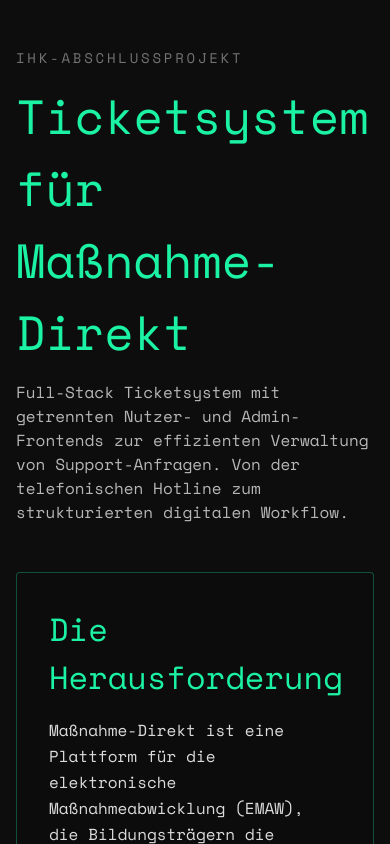
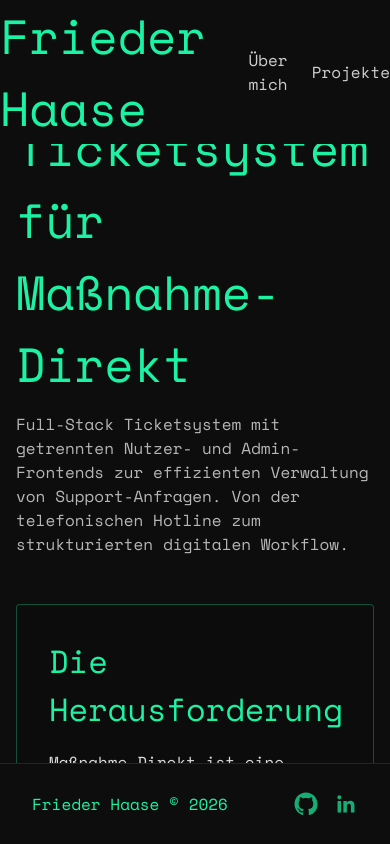
Before and after one commit to frieder-haase/portfolio, a Next.js app: page /projekte/ticketsystem in a window 390 px wide. Shown: the top 844 px of the page. Built offline with nearby package versions, Linux system fonts and the light colour scheme.

Commit message:
reworked aboutme, section snap, reworked header and footer, simplified code and design

```diff
--- a/src/app/globals.css
+++ b/src/app/globals.css
@@ -42,6 +42,16 @@
   font-family: "Space Mono", monospace;
 }
 
+html {
+  scroll-behavior: smooth;
+  scroll-snap-type: y mandatory;
+}
+
+.section-snap {
+  scroll-snap-align: center;
+  scroll-snap-stop: always;
+}
+
 header {
   background: var(--color-black);
   color: var(--color-primary);
@@ -60,7 +70,3 @@
   filter: brightness(0.75) contrast(0.95);
   object-fit: cover;
 }
-
-.bild:hover {
-  /* transform: scale(1.03); */
-}
--- a/src/app/layout.tsx
+++ b/src/app/layout.tsx
@@ -3,7 +3,6 @@
 import "./globals.css";
 import Header from "@/components/header"
 import Footer from "@/components/footer"
-import { IntroProvider } from "@/context/IntroContext"
 
 const spaceMono = Space_Mono({
   weight: ["400", "700"],
@@ -26,11 +25,9 @@
   return (
     <html lang="de">
       <body className={spaceMono.variable}>
-        <IntroProvider>
           <Header />
-          <main className="min-h-screen">{children}</main>
+          <main>{children}</main>
           <Footer />
-        </IntroProvider>
       </body>
     </html>
   );
--- a/src/app/page.tsx
+++ b/src/app/page.tsx
@@ -1,12 +1,10 @@
 import Projekte from "@/components/projekte";
-import Intro from "@/components/introcard";
 import AboutMe from "@/components/aboutme";
 
 
 export default function Home() {
   return (
       <main>
-        <Intro />
         <AboutMe />
         <Projekte />
       </main>
--- a/src/components/aboutme.tsx
+++ b/src/components/aboutme.tsx
@@ -1,16 +1,28 @@
 "use client";
 import { useEffect, useRef, useState } from "react";
+import { TypeAnimation } from "react-type-animation";
 
-const techstack = [
-    { src: "/assets/logos/html.svg", label: "HTML", objectFit: "object-contain" },
-    { src: "/assets/logos/css.svg", label: "CSS", objectFit: "object-contain" },
-    { src: "/assets/logos/javascript.svg", label: "JavaScript", objectFit: "object-contain" },
+interface TechLogo {
+    src: string;
+    label: string;
+    objectFit: string;
+}
+
+const devTools: TechLogo[] = [
     { src: "/assets/logos/react.svg", label: "React", objectFit: "object-contain" },
     { src: "/assets/logos/symfony.svg", label: "Symfony", objectFit: "object-contain" },
     { src: "/assets/logos/nextjs.png", label: "Next.js", objectFit: "object-contain" },
     { src: "/assets/logos/php.svg", label: "PHP", objectFit: "object-contain" },
     { src: "/assets/logos/tailwind.svg", label: "Tailwind CSS", objectFit: "object-contain" },
     { src: "/assets/logos/bootstrap.svg", label: "Bootstrap", objectFit: "object-contain" },
+    { src: "/assets/logos/mysql.svg", label: "MySQL", objectFit: "object-contain" },
+    { src: "/assets/logos/claude-code.svg", label: "Claude Code", objectFit: "object-contain" },
+    { src: "/assets/logos/html.svg", label: "HTML", objectFit: "object-contain" },
+    { src: "/assets/logos/css.svg", label: "CSS", objectFit: "object-contain" },
+    { src: "/assets/logos/javascript.svg", label: "JavaScript", objectFit: "object-contain" },
+];
+
+const designTools: TechLogo[] = [
     { src: "/assets/logos/photoshop.svg", label: "Photoshop", objectFit: "object-contain" },
     { src: "/assets/logos/illustrator.svg", label: "Illustrator", objectFit: "object-contain" },
     { src: "/assets/logos/indesign.svg", label: "InDesign", objectFit: "object-contain" },
@@ -22,15 +34,30 @@
     { src: "/assets/logos/unreal.svg", label: "Unreal Engine", objectFit: "object-contain" },
 ];
 
+function TechRow({ tools, categoryLabel }: { tools: TechLogo[]; categoryLabel: string }) {
+    return (
+        <div className="flex flex-col items-center gap-3">
+            <span className="text-xs text-white/40 uppercase tracking-wide">{categoryLabel}</span>
+            <div className="flex flex-wrap justify-center gap-x-8 gap-y-6">
+                {tools.map((logo) => (
+                    <div key={logo.label} className="flex flex-col items-center gap-1 w-20 lg:w-24">
+                        <img
+                            src={logo.src}
+                            alt={`${logo.label} Logo`}
+                            className={`w-16 h-16 lg:w-20 lg:h-20 p-1 ${logo.objectFit}
+                            `}
+                        />
+                        <span className="untertitel text-center">{logo.label}</span>
+                    </div>
+                ))}
+            </div>
+        </div>
+    );
+}
+
 export default function AboutMe() {
     const sectionRef = useRef<HTMLElement>(null);
-    const trackRef = useRef<HTMLDivElement>(null);
     const [visible, setVisible] = useState(false);
-
-    const positionRef = useRef(0);
-    const speedRef = useRef(30); // px pro Sekunde, normal
-    const isFastRef = useRef(false);
-    const trackWidthRef = useRef(0);
 
     useEffect(() => {
         const el = sectionRef.current;
@@ -48,52 +75,39 @@
         return () => observer.disconnect();
     }, []);
 
-    useEffect(() => {
-        if (trackRef.current) {
-            // Breite einer Kopie (Liste ist doppelt, also halbe Gesamtbreite)
-            trackWidthRef.current = trackRef.current.scrollWidth / 2;
-        }
-
-        let lastTime = performance.now();
-        let frameId: number;
-
-        const tick = (time: number) => {
-            const delta = (time - lastTime) / 1000;
-            lastTime = time;
-
-            const currentSpeed = isFastRef.current ? speedRef.current * 12 : speedRef.current;
-            positionRef.current -= currentSpeed * delta;
-
-            if (Math.abs(positionRef.current) >= trackWidthRef.current) {
-                positionRef.current = 0;
-            }
-
-            if (trackRef.current) {
-                trackRef.current.style.transform = `translateX(${positionRef.current}px)`;
-            }
-
-            frameId = requestAnimationFrame(tick);
-        };
-
-        frameId = requestAnimationFrame(tick);
-        return () => cancelAnimationFrame(frameId);
-    }, []);
-
-    const startFast = () => { isFastRef.current = true; };
-    const stopFast = () => { isFastRef.current = false; };
-
     return (
         <section
             ref={sectionRef}
-            className={`container mx-auto my-8 lg:my-16 px-4 lg:px-0 transition-opacity duration-1000 ${visible ? "opacity-100" : "opacity-0"}`}
+            id="aboutme"
+            className={`container min-h-[calc(100vh-4rem)] section-snap flex flex-col justify-center mx-auto px-4 lg:px-0 transition-opacity duration-1000 ease-out ${
+                visible ? "opacity-100" : "opacity-0"
+            }`}
         >
             {/* Über Mich Sektion */}
-            <div className="flex flex-col lg:flex-row items-center gap-8 mb-12">
-                <img
-                    src="/assets/me.jpg"
-                    alt="Bild von Frieder Haase"
-                    className="w-40 h-40 lg:w-56 lg:h-56 rounded-full object-cover object-top shrink-0 grayscale"
-                />
+            <div className="flex flex-col lg:flex-row items-center gap-8">
+                <p className="!text-2xl lg:!text-4xl font-bold text-primary whitespace-pre-line leading-normal h-28 text-left">
+                    <TypeAnimation
+                        sequence={[
+                            "Hallo, ich bin Fred.",
+                            300,
+                            "Hallo, ich bin Fred. Anwendungs­entwickler aus Leipzig.",
+                        ]}
+                        speed={75}
+                        cursor={false}
+                        repeat={0}
+                    />
+                </p>
+            </div>
+
+            <div className="flex flex-col lg:flex-row items-center gap-8">
+                <div className="flex flex-col items-center gap-3 shrink-0">
+                    <img
+                        src="/assets/me.jpg"
+                        alt="Bild von Frieder Haase"
+                        className="w-40 h-40 lg:w-56 lg:h-56 rounded-full object-cover object-top grayscale"
+                    />
+                </div>
+
                 <p className="text-white/80 leading-relaxed w-full">
                     Als ursprünglich gelernter Game Designer, 3D Artist und auch Grafikdesigner bringe ich sowohl Verständnis und Passion für die technische als auch die kreative Seite der Softwareentwicklung mit.
                     <br className="mb-4"></br>
@@ -103,37 +117,12 @@
                 </p>
             </div>
 
-            <h2 className="text-2xl font-bold text-primary my-12">Techstack</h2>
+            {/* Techstack nach Kategorie */}
+            <div className="flex flex-col items-center gap-y-10 mt-12">
+                <TechRow tools={devTools} categoryLabel="Entwicklung" />
+                <TechRow tools={designTools} categoryLabel="Design & 3D" />
+            </div>
 
-            {/* Techstack */}
-            <div className="flex items-stretch gap-4">
-                <div className="relative overflow-hidden flex-1">
-                    <div className="pointer-events-none absolute inset-y-0 left-0 w-16 bg-gradient-to-r from-black to-transparent z-10" />
-                    <div className="pointer-events-none absolute inset-y-0 right-0 w-16 bg-gradient-to-l from-black to-transparent z-10" />
-
-                    <div ref={trackRef} className="flex gap-12 w-max will-change-transform">
-                        {[...techstack, ...techstack].map((logo, i) => (
-                            <div key={logo.label + i} className="flex flex-col items-center gap-1 shrink-0 w-20">
-                                <img src={logo.src} alt={`${logo.label} Logo`} className={`w-16 h-16 ${logo.objectFit}`} />
-                                <span className="untertitel text-center">{logo.label}</span>
-                            </div>
-                        ))}
-                    </div>
-                </div>
-
-                <button
-                    onMouseDown={startFast}
-                    onMouseUp={stopFast}
-                    onMouseLeave={stopFast}
-                    onTouchStart={startFast}
-                    onTouchEnd={stopFast}
-                    className="flex flex-col items-center gap-1 shrink-0 text-primary hover:opacity-60 transition-opacity select-none"
-                    aria-label="Halten zum Beschleunigen"
-                    title="Schneller scrollen"
-                >
-                    <span className="w-16 h-16 flex items-center justify-center text-3xl">»</span>
-                </button>
-            </div>
         </section>
     )
 }
--- a/src/components/footer.tsx
+++ b/src/components/footer.tsx
@@ -1,9 +1,35 @@
 export default function Footer() {
     const currentYear = new Date().getFullYear();
     return (
-        <footer>
-            <div className="container mx-auto flex justify-center items-center px-4">
-                <p className="">Frieder Haase © {currentYear}</p>
+        <footer className="fixed bottom-0 left-0 right-0 z-50 bg-black/90 backdrop-blur-sm border-t border-white/10">
+            <div className="container mx-auto flex justify-between items-center px-4 py-3">
+                <p>Frieder Haase © {currentYear}</p>
+
+                {/* Social Icons */}
+                <div className="flex gap-4">
+                    <a
+                        href="https://github.com/DEIN-USERNAME"
+                        target="_blank"
+                        rel="noopener noreferrer"
+                        className="text-primary/70 hover:text-primary hover:opacity-80 transition-colors"
+                        aria-label="GitHub Profil"
+                    >
+                        <svg viewBox="0 0 24 24" fill="currentColor" className="w-6 h-6">
+                            <path d="M12 .5C5.65.5.5 5.65.5 12c0 5.09 3.29 9.4 7.86 10.93.57.1.78-.25.78-.55 0-.27-.01-1.17-.02-2.12-3.2.7-3.88-1.36-3.88-1.36-.52-1.33-1.28-1.68-1.28-1.68-1.04-.71.08-.7.08-.7 1.15.08 1.76 1.18 1.76 1.18 1.03 1.76 2.7 1.25 3.36.96.1-.75.4-1.25.73-1.54-2.55-.29-5.24-1.28-5.24-5.68 0-1.25.45-2.28 1.18-3.08-.12-.29-.51-1.46.11-3.04 0 0 .96-.31 3.15 1.18.91-.25 1.89-.38 2.86-.38.97 0 1.95.13 2.86.38 2.19-1.49 3.15-1.18 3.15-1.18.62 1.58.23 2.75.11 3.04.73.8 1.18 1.83 1.18 3.08 0 4.41-2.69 5.38-5.25 5.67.41.36.78 1.06.78 2.14 0 1.55-.01 2.79-.01 3.17 0 .3.21.66.79.55A10.52 10.52 0 0 0 23.5 12c0-6.35-5.15-11.5-11.5-11.5Z" />
+                        </svg>
+                    </a>
+                    <a
+                        href="https://www.linkedin.com/in/DEIN-USERNAME"
+                        target="_blank"
+                        rel="noopener noreferrer"
+                        className="text-primary/70 hover:text-primary hover:opacity-80 transition-colors"
+                        aria-label="LinkedIn Profil"
+                    >
+                        <svg viewBox="0 0 24 24" fill="currentColor" className="w-6 h-6">
+                            <path d="M20.45 20.45h-3.55v-5.57c0-1.33-.02-3.04-1.85-3.04-1.86 0-2.14 1.45-2.14 2.95v5.66H9.36V9h3.41v1.56h.05c.47-.89 1.63-1.83 3.36-1.83 3.59 0 4.26 2.37 4.26 5.45v6.27ZM5.34 7.43a2.06 2.06 0 1 1 0-4.12 2.06 2.06 0 0 1 0 4.12ZM7.12 20.45H3.56V9h3.56v11.45Z" />
+                        </svg>
+                    </a>
+                </div>
             </div>
         </footer>
     )
--- a/src/components/header.tsx
+++ b/src/components/header.tsx
@@ -1,21 +1,49 @@
 "use client";
-import { useIntro } from "@/context/IntroContext";
-import { usePathname } from "next/navigation";
+import { useEffect, useState } from "react";
+import { usePathname, useRouter } from "next/navigation";
 
 export default function Header() {
   const pathname = usePathname();
-  const isTicketsystem = pathname === "/projekte/ticketsystem";
+  const router = useRouter();
+  const [pendingSection, setPendingSection] = useState<string | null>(null);
 
-  if (isTicketsystem) {
-    return null; // Header nicht rendern auf Ticketsystem-Seite
-  }
+  useEffect(() => {
+    if (pathname !== "/" || !pendingSection) return;
+
+    document.getElementById(pendingSection)?.scrollIntoView({
+      behavior: "smooth",
+      block: "start",
+    });
+    setPendingSection(null);
+  }, [pathname, pendingSection]);
+
+  const navigateToSection = (sectionId: string) => {
+    if (pathname !== "/") {
+      setPendingSection(sectionId);
+      router.push("/");
+      return;
+    }
+
+    document.getElementById(sectionId)?.scrollIntoView({
+      behavior: "smooth",
+      block: "start",
+    });
+  };
 
   return (
-    <header className="transition-opacity duration-1000 opacity-100">
-      <div className="container mx-auto flex relativesticky top-0 min-h-24 items-center">
-        <h1 className="text-center left-0">
+    <header>
+      <div className="container mx-auto flex fixed inset-x-0 top-0 min-h-36 items-center justify-between bg-black z-50">
+        <h1>
           Frieder Haase
         </h1>
+        <nav aria-label="Hauptnavigation" className="flex gap-6">
+          <button type="button" onClick={() => navigateToSection("aboutme")} className="cursor-pointer text-white/80 transition-colors hover:text-primary">
+            Über mich
+          </button>
+          <button type="button" onClick={() => navigateToSection("projekte")} className="cursor-pointer text-white/80 transition-colors hover:text-primary">
+            Projekte
+          </button>
+        </nav>
       </div>
     </header>
   );
--- a/src/components/projekte.tsx
+++ b/src/components/projekte.tsx
@@ -1,4 +1,5 @@
 "use client";
+import { useEffect, useRef, useState } from "react";
 import Link from "next/link";
 import ImageSlideshow from "./ImageSlideshow";
 
@@ -52,10 +53,33 @@
 export default function Projekte() {
     const featured = projects.find((p) => p.featured);
     const rest = projects.filter((p) => !p.featured);
+    const [visible, setVisible] = useState(true);
+    const sectionRef = useRef<HTMLElement>(null);
+
+    useEffect(() => {
+    const el = sectionRef.current;
+        if (!el) return;
+        const observer = new IntersectionObserver(
+            ([entry]) => {
+                if (entry.isIntersecting) {
+                    setVisible(true);
+                    observer.disconnect();
+                }
+            },
+            { threshold: 0.2 }
+        );
+        observer.observe(el);
+        return () => observer.disconnect();
+    }, []);
 
     return (
-        <section className="container mx-auto my-8 lg:my-16 px-4 lg:px-0">
-            {/* Abschlussprojekt */}
+        <section
+            ref={sectionRef}
+            id="projekte"
+            className={`container min-h-screen scroll-mt-36 snap-start flex flex-col justify-start mx-auto px-4 lg:px-0 transition-opacity duration-1000 ease-out ${
+                visible ? "opacity-100" : "opacity-0"
+            }`}
+        >
             <h2 className="text-2xl font-bold my-6">IHK-Abschlussprojekt</h2>
             {featured && (
                 <div
--- a/src/context/IntroContext.tsx
+++ /dev/null
@@ -1,20 +0,0 @@
-"use client";
-import { createContext, useContext, useState } from "react";
-
-const IntroContext = createContext<{
-    introDone: boolean;
-    setIntroDone: (v: boolean) => void;
-}>({ introDone: false, setIntroDone: () => {} });
-
-export function IntroProvider({ children }: { children: React.ReactNode }) {
-    const [introDone, setIntroDone] = useState(false);
-    return (
-        <IntroContext.Provider value={{ introDone, setIntroDone }}>
-            {children}
-        </IntroContext.Provider>
-    );
-}
-
-export function useIntro() {
-    return useContext(IntroContext);
-}
```
Also changed, not shown: src/components/introcard.tsx (deleted, +0 -27 lines), public/assets/logos/claude-code.svg (added), public/assets/logos/mysql.svg (added).
